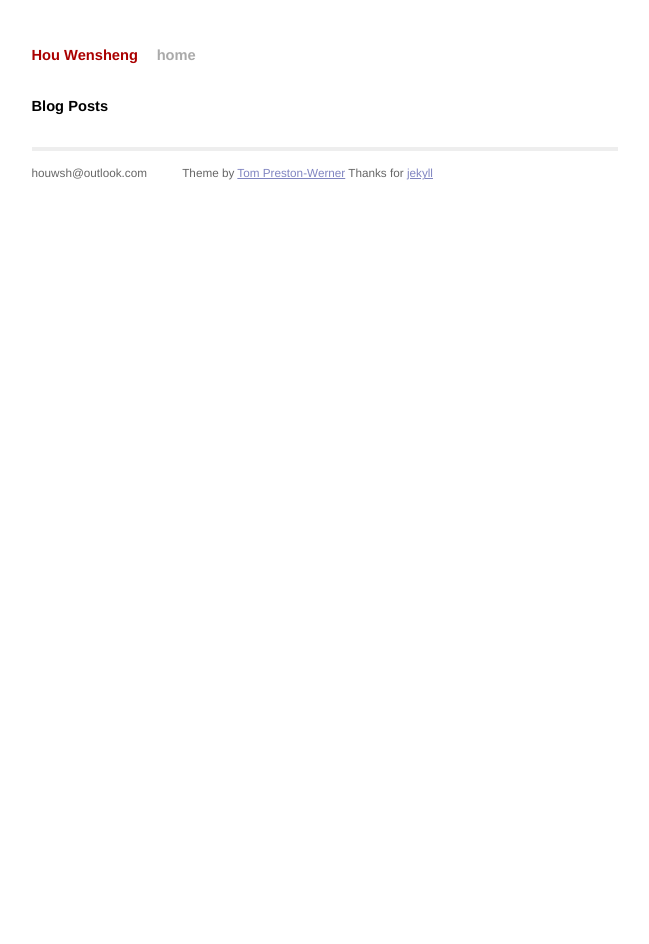
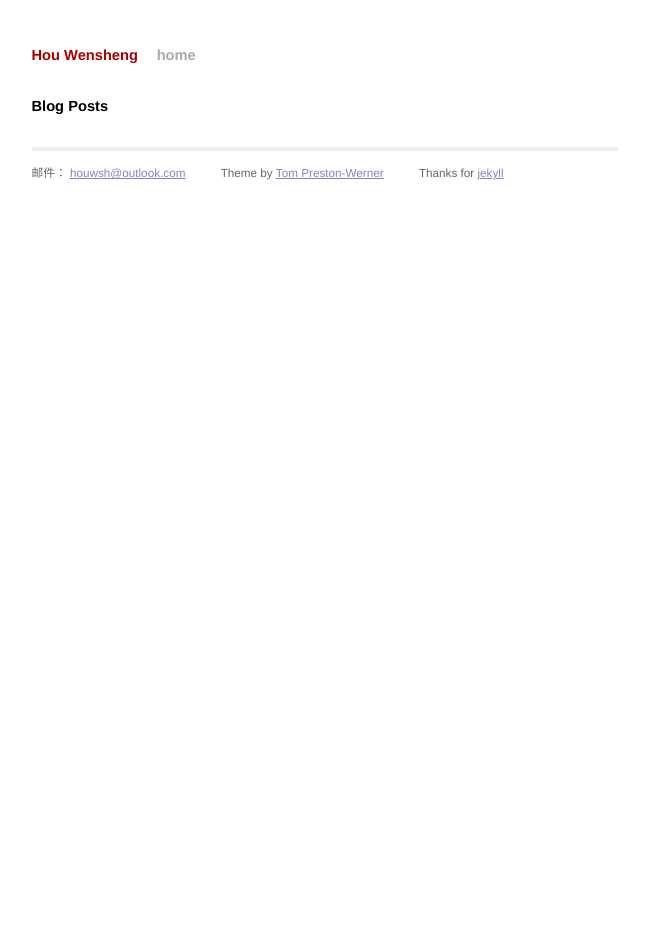
Before and after one commit to houwensheng/houwensheng.github.io, a Jekyll site: the page built from index.html, in a window 1280 px wide. Shown: the whole page, without its empty margins (315-964 px from the left). Built offline with Jekyll 4.4.1, drawn with Linux system fonts in a browser that asks for light colours; Markdown is read by kramdown in place of the engine named in the settings.

Commit message:
Update default.html

```diff
--- a/_layouts/default.html
+++ b/_layouts/default.html
@@ -35,13 +35,18 @@ var WRInitTime=(new Date()).getTime();
   <div class="footer">
     <div class="contact">
       <p>
-        houwsh@outlook.com
+         邮件：
+        <a href="mailto:houwsh@outlook.com">houwsh@outlook.com</a>
       </p>
     </div>
     <div class="contact">
       <p>
          Theme by
          <a href="https://github.com/mojombo/tpw">Tom Preston-Werner</a>
+      </p>
+    </div>
+    <div class="contact">
+      <p>
          Thanks for
         <a href="http://github.com/mojombo/jekyll">jekyll</a>
       </p>
```
